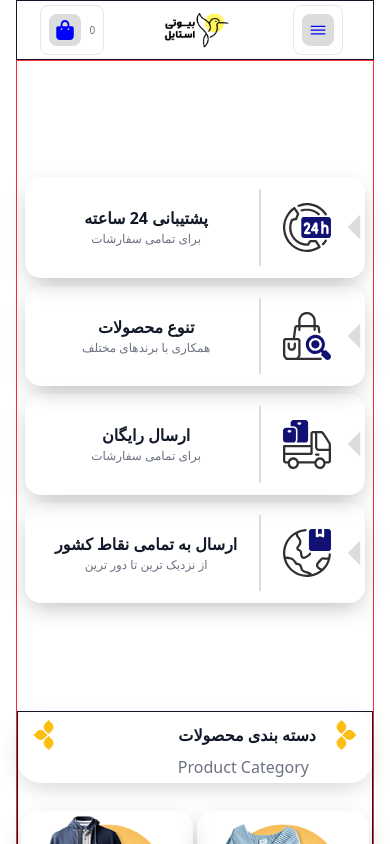
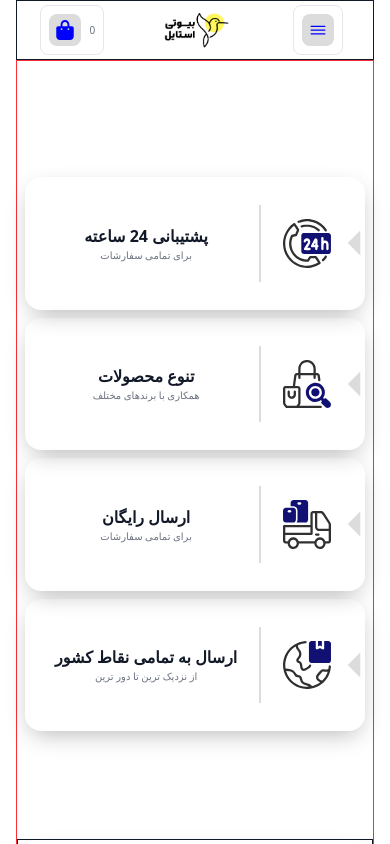
Before and after one commit to koroush-97/Beauty-shop, a React (Vite) app: page / in a window 390 px wide. Shown: the top 844 px of the page. Built offline with nearby package versions, Linux system fonts and the light colour scheme; a web font is replaced by a local one.

Commit message:
style(feature-box): adjust default height and responsive typography
- change default height from "auto" to "100%"
- add vertical padding (py-5) to container
- adjust title font size
- make description text responsive across breakpoints

```diff
--- a/src/components/featureBox/FeatureBox.tsx
+++ b/src/components/featureBox/FeatureBox.tsx
@@ -14,17 +14,19 @@ export default function FeatureBox({
   description,
   image,
   width = "100%",
-  height = "auto",
+  height = "100%",
 }: FeatureBoxProps) {
   return (
-    <div className="flex p-1 gap-x-1" style={{ width, height }}>
+    <div className="flex p-1 gap-x-1 py-5" style={{ width, height }}>
       {/* Text Section */}
       <div
         dir="rtl"
         className="p-2 flex flex-col flex-[2/3] w-[70%] justify-center items-center"
       >
-        <h3 className="lg:text-[16px] font-semibold">{title}</h3>
-        <p className="text-[12px]">{description}</p>
+        <h3 className="lg:text-[14px] font-semibold ">{title}</h3>
+        <p className="text-[10px] md:text-[11px] lg:text-[12px] ">
+          {description}
+        </p>
       </div>
 
       {/* Icon Section */}
```
